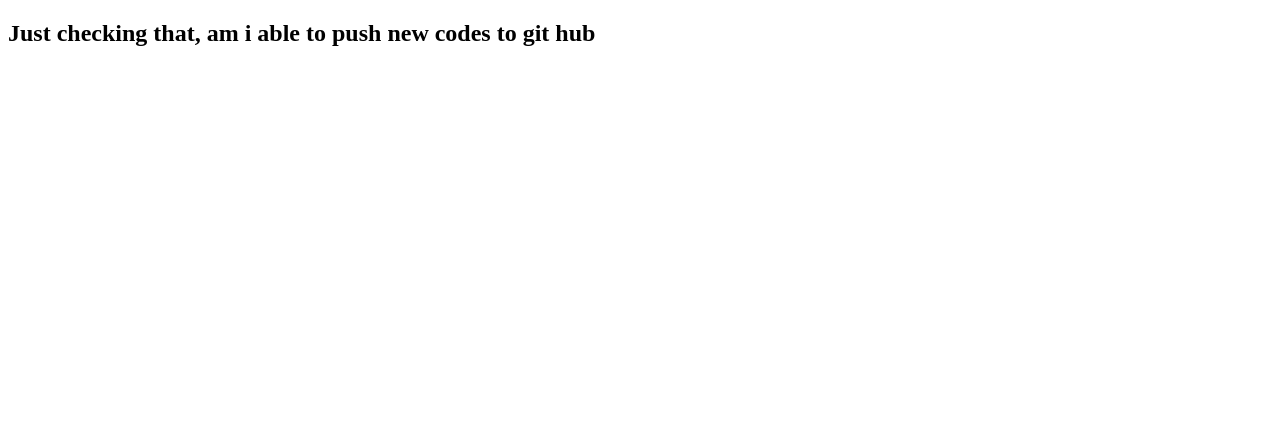
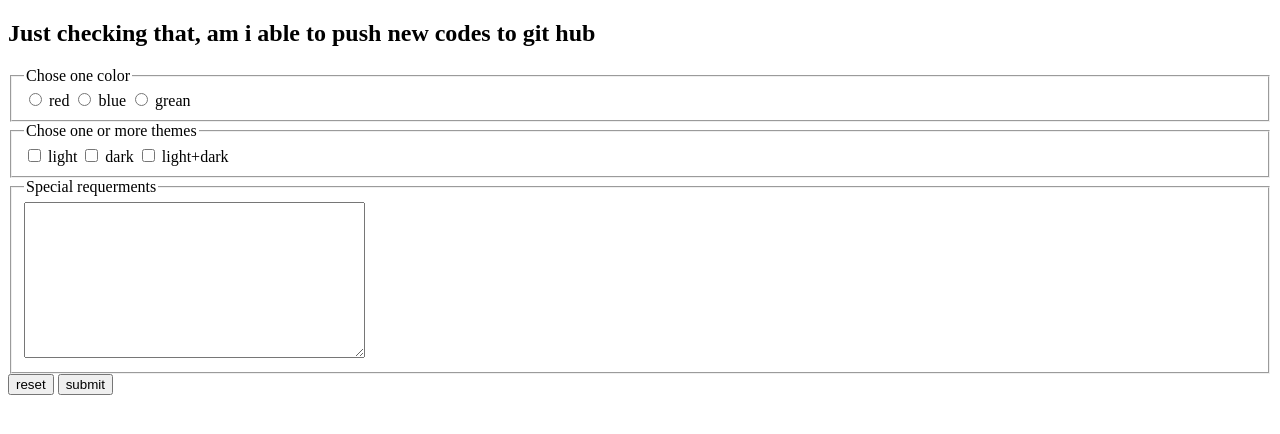
Before and after one commit to questcoderull/my-first-github-repo, a plain HTML site: page index.html in a window 1280 px wide. Drawn offline with Linux system fonts and the light colour scheme.

Commit message:
tested some input tags

```diff
--- a/index.html
+++ b/index.html
@@ -7,5 +7,49 @@
   </head>
   <body>
     <h2>Just checking that, am i able to push new codes to git hub</h2>
+
+    <!-- testing fieldset -->
+    <fieldset>
+      <legend>Chose one color</legend>
+      <label for="red">
+        <input type="radio" name="color" id="red" />
+        red
+      </label>
+      <label for="blue">
+        <input type="radio" name="color" id="blue" />
+        blue
+      </label>
+      <label for="grean">
+        <input type="radio" name="color" id="grean" />
+        grean
+      </label>
+    </fieldset>
+
+    <!-- filedset for selecting several items -->
+    <fieldset>
+      <legend>Chose one or more themes</legend>
+      <label for="light">
+        <input type="checkbox" name="light" id="light" />
+        light
+      </label>
+
+      <label for="dark">
+        <input type="checkbox" name="dark" id="dark" />
+        dark
+      </label>
+
+      <label for="light+dark">
+        <input type="checkbox" name="light+dark" id="light+dark" />
+        light+dark
+      </label>
+    </fieldset>
+
+    <fieldset>
+      <legend>Special requerments</legend>
+      <textarea name="" id="" cols="40" rows="10"></textarea>
+    </fieldset>
+
+    <input type="reset" value="reset" />
+    <input type="submit" value="submit" />
   </body>
 </html>
```
